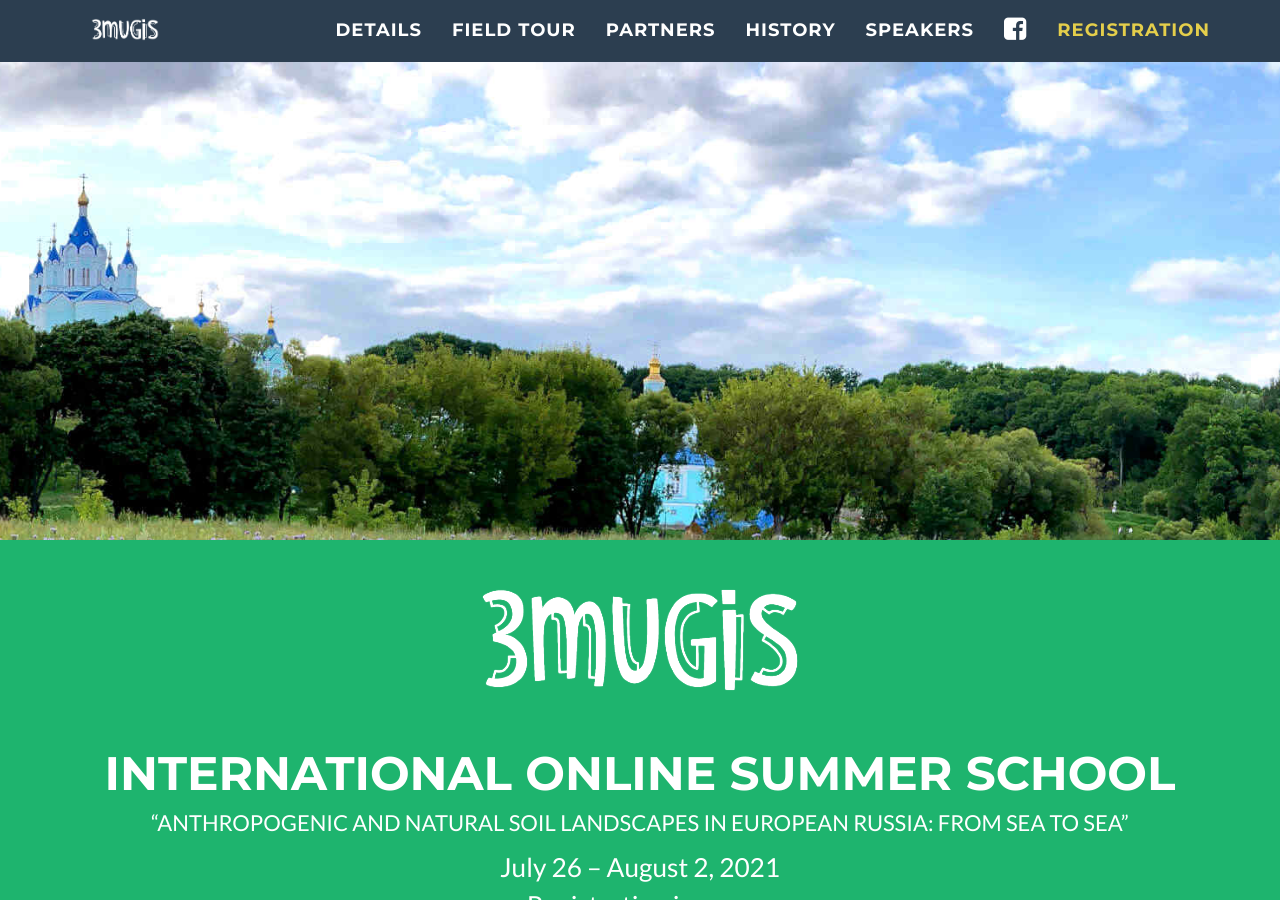
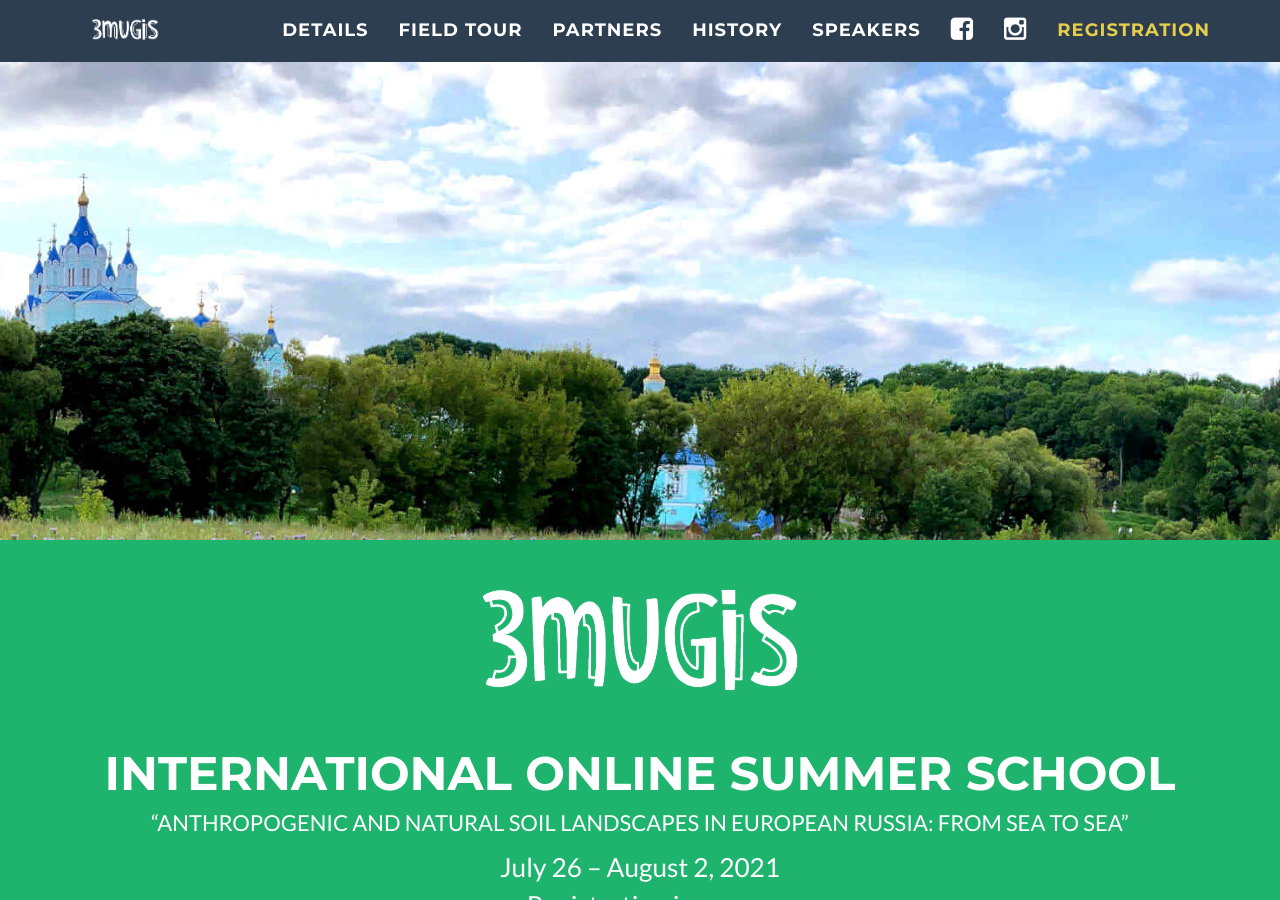
Before and after one commit to erasmus-rudn/erasmus-rudn.github.io, a Jekyll site: the page built from index.md, in a window 1280 px wide and 900 px high. Built offline with Jekyll 4.4.1, drawn with Linux system fonts in a browser that asks for light colours.

Commit message:
Update nav.html

```diff
--- a/_includes/nav.html
+++ b/_includes/nav.html
@@ -36,6 +36,9 @@
                     <li class="page-scroll">
                         <a href="https://www.facebook.com/groups/3MUGIS/" target="new"><i class="fa fa-facebook-square" aria-hidden="true" style="font-size: 26px;padding-top:0px !important; margin-top: -4px !important"></i></a>
                     </li>
+                   <li class="page-scroll">
+                        <a href="https://www.instagram.com/3mugis" target="new"><i class="fa fa-instagram" aria-hidden="true" style="font-size: 26px;padding-top:0px !important; margin-top: -4px !important"></i></a>
+                    </li>
 
                     <li class="page-scroll">
                         <a href="#contact" style="color: #e4ce4b;">Registration</a>
```
